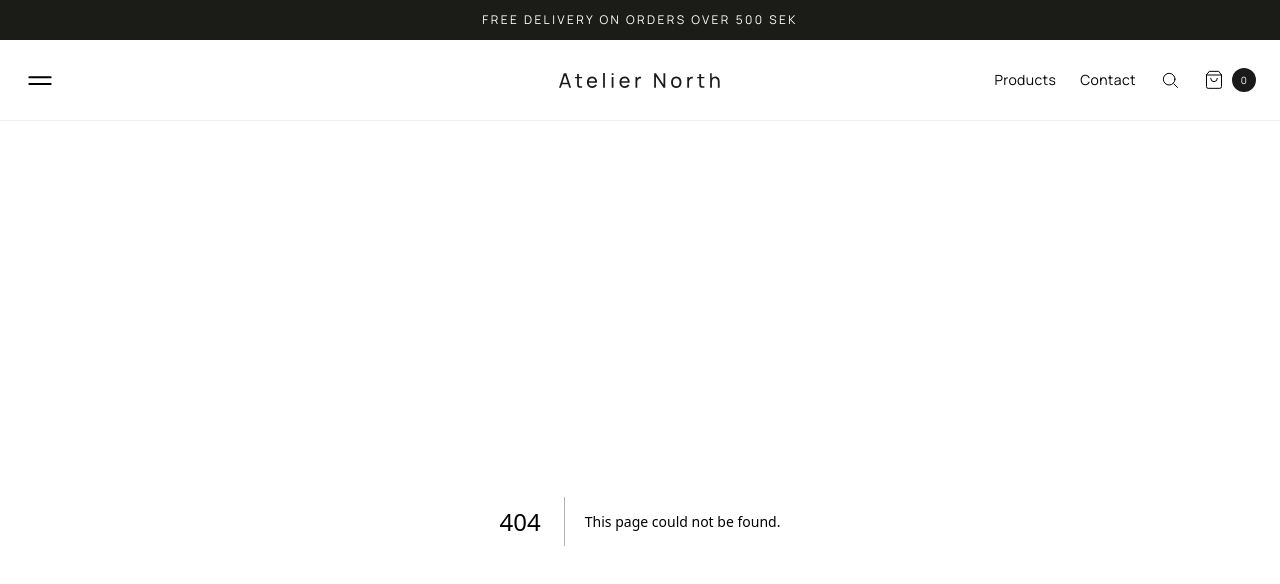
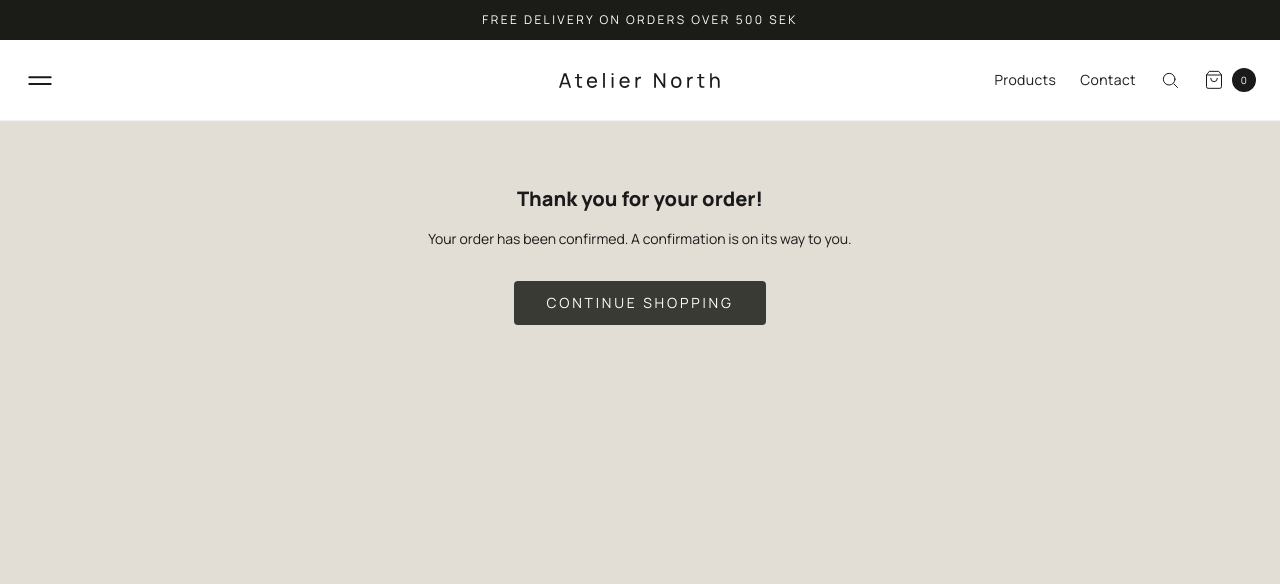
Before and after one commit to aw3stm/js_frameworks_onlineshop, a Next.js app: page /checkout/success in a window 1280 px wide. Before the commit this address had no page. Shown: the top 584 px of the page. Built offline with nearby package versions, Linux system fonts and the light colour scheme.

Commit message:
feat: create checkout success page that clears the cart

```diff
--- a/app/cart/page.tsx
+++ b/app/cart/page.tsx
@@ -10,11 +10,11 @@ export default function CartPage() {
   if (items.length === 0) {
     return (
       <main className="p-8 max-w-screen-2xl mx-auto md:p-16 text-center">
-        <h1 className="text-3xl font-black mb-4">Your cart</h1>
+        <h1 className="text-2xl font-black mb-4">Your cart</h1>
         <p className="text-sm mb-8">Your cart is empty.</p>
         <Link
           href="/"
-          className="inline-block bg-atelier-button text-white px-8 py-3 text-sm tracking-[0.2em] uppercase hover:opacity-80 transition-opacity"
+          className="inline-block rounded-sm bg-atelier-button text-white px-8 py-3 text-sm tracking-[0.2em] uppercase hover:opacity-80 transition-opacity"
         >
           Continue shopping
         </Link>
@@ -26,7 +26,7 @@ export default function CartPage() {
     <main className="p-8 max-w-screen-2xl mx-auto md:p-16">
       <h1 className="text-3xl font-black mb-8">Your cart</h1>
 
-      <ul className="flex flex-col divide-y divide-gray-300/50">
+      <ul className="flex flex-col divide-y divide-gray-400/50">
         {items.map((item) => (
           <li key={item.id} className="flex gap-4 py-6">
             <div className="relative w-24 h-28 shrink-0 overflow-hidden">
@@ -87,14 +87,14 @@ export default function CartPage() {
         ))}
       </ul>
 
-      <div className="mt-8 pt-6 border-t border-gray-300/50 flex flex-col items-end gap-4">
+      <div className="mt-8 pt-6 border-t border-gray-400/50 flex flex-col items-end gap-4">
         <p className="text-lg">
           Total:{" "}
           <span className="font-medium">{totalPrice.toFixed(2)} SEK</span>
         </p>
         <Link
           href="/checkout/success"
-          className="bg-atelier-button text-white px-8 py-3 text-sm tracking-[0.2em] uppercase hover:opacity-80 transition-opacity"
+          className="bg-atelier-button rounded-sm text-white px-8 py-3 text-sm tracking-[0.2em] uppercase hover:opacity-80 transition-opacity"
         >
           Checkout
         </Link>
--- /dev/null
+++ b/app/checkout/success/page.tsx
@@ -0,0 +1,28 @@
+"use client";
+
+import { useEffect } from "react";
+import Link from "next/link";
+import { useCart } from "@/app/context/cart-context";
+
+export default function CheckoutPage() {
+  const { items, clearCart } = useCart();
+
+  useEffect(() => {
+    if (items.length > 0) clearCart();
+  }, [items.length, clearCart]);
+
+  return (
+    <main className="p-8 max-w-screen mx-auto md:p-16 text-center">
+      <h1 className="text-xl font-black mb-4">Thank you for your order!</h1>
+      <p className="text-sm mb-8">
+        Your order has been confirmed. A confirmation is on its way to you.
+      </p>
+      <Link
+        href="/"
+        className="inline-block bg-atelier-button text-white px-8 py-3 text-sm tracking-[0.2em] uppercase hover:opacity-80 transition-opacity rounded-sm"
+      >
+        Continue shopping
+      </Link>
+    </main>
+  );
+}
--- a/app/ui/add-to-cart.tsx
+++ b/app/ui/add-to-cart.tsx
@@ -10,7 +10,7 @@ export default function AddToCartButton({ product }: { product: Product }) {
     <button
       type="button"
       onClick={() => addToCart(product)}
-      className="self-start bg-atelier-button text-white px-8 py-3 text-sm tracking-[0.2em] uppercase hover:opacity-80 transition-opacity cursor-pointer"
+      className="self-start rounded-sm bg-atelier-button text-white px-8 py-3 text-sm tracking-[0.2em] uppercase hover:opacity-80 transition-opacity cursor-pointer"
     >
       Add to Cart
     </button>
```
